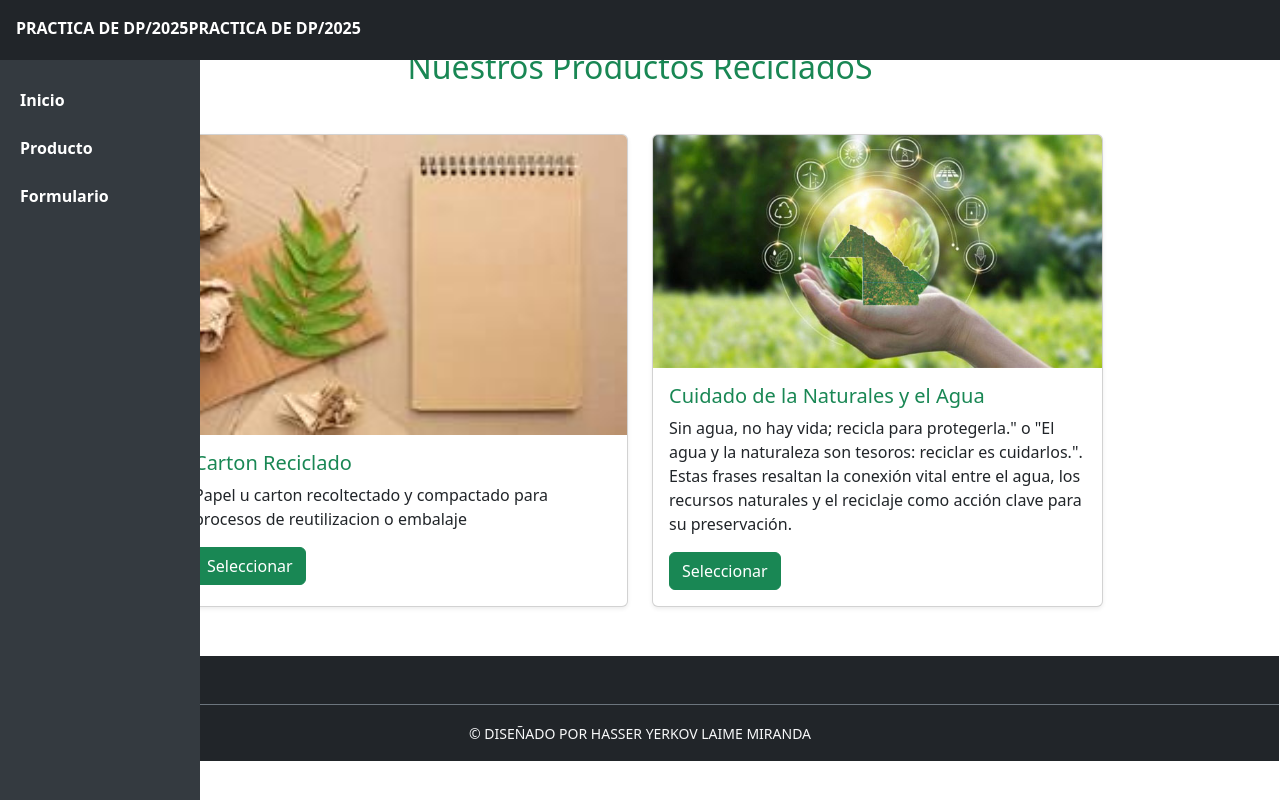
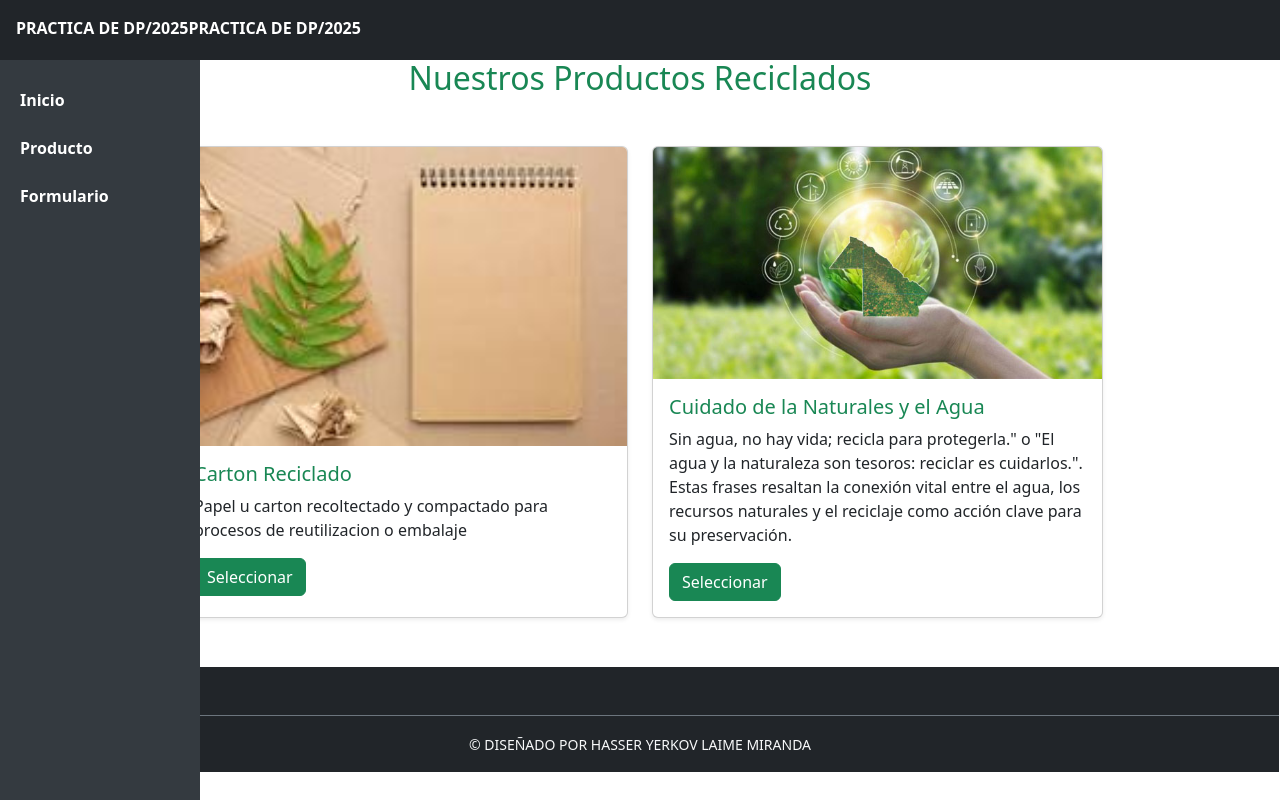
Before and after one commit to Mutillidae/MI_2DOPROYECTO_DP25, an Angular app: page /#/producto in a window 1280 px wide. Built offline with nearby package versions, Linux system fonts and the light colour scheme.

Commit message:
PROYECTO DE 28/11/25

```diff
--- a/src/app/componentes/header/header.html
+++ b/src/app/componentes/header/header.html
@@ -5,7 +5,7 @@
     </header>
 
     <nav class="naveta">
-        <a routerLink="inicio">Inicio</a>
+        <a routerLink="/inicio">Inicio</a>
         <a routerLink="/producto">Producto</a>
         <a routerLink="/formulario">Formulario</a>
     </nav>
--- a/src/app/componentes/header/header.ts
+++ b/src/app/componentes/header/header.ts
@@ -1,8 +1,9 @@
 import { Component } from '@angular/core';
+import { RouterLink } from '@angular/router';
 
 @Component({
   selector: 'app-header',
-  imports: [],
+  imports: [RouterLink],
   templateUrl: './header.html',
   styleUrl: './header.css',
 })
--- a/src/app/enlaces/inicio/inicio.css
+++ b/src/app/enlaces/inicio/inicio.css
@@ -1,3 +1,10 @@
 img{
     padding: 2%;
 }
+
+.display-5{
+
+    padding-top: 2%;
+
+
+}
--- a/src/app/enlaces/producto/producto.css
+++ b/src/app/enlaces/producto/producto.css
@@ -0,0 +1,3 @@
+.text-center{
+       padding-top: 1%;
+}
--- a/src/app/enlaces/producto/producto.html
+++ b/src/app/enlaces/producto/producto.html
@@ -1,6 +1,6 @@
 <section class="py-5 bg-white">
     <div class="container">
-        <h2 class="text-center mb-5 text-success">Nuestros Productos RecicladoS</h2>
+        <h2 class="text-center mb-5 text-success">Nuestros Productos Reciclados</h2>
         <div class="row justify-content-center g-4">
 
 
```
